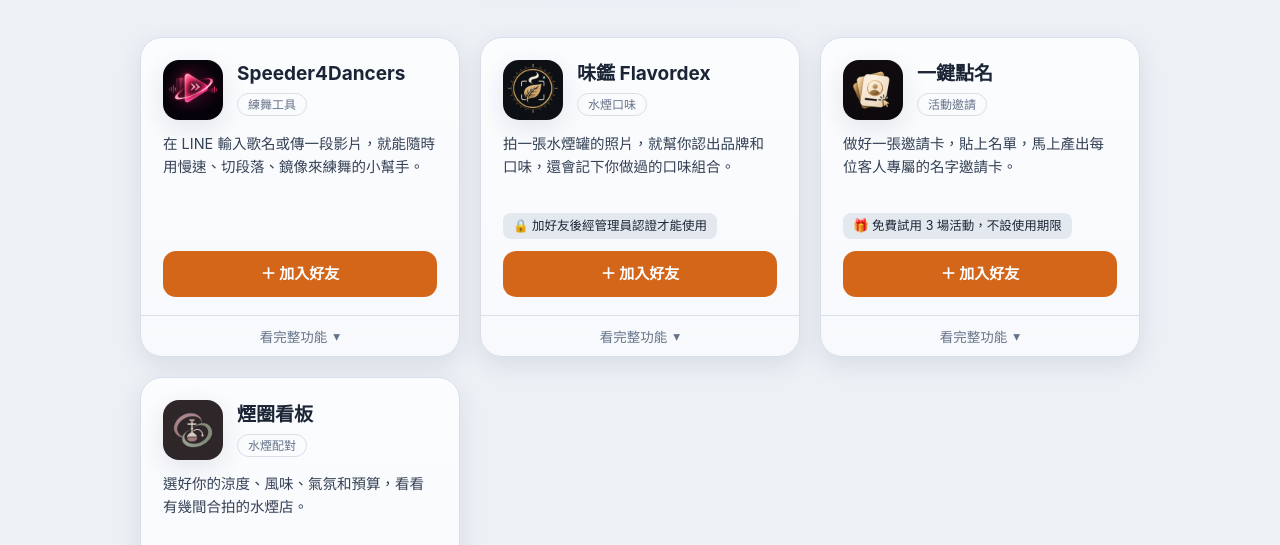
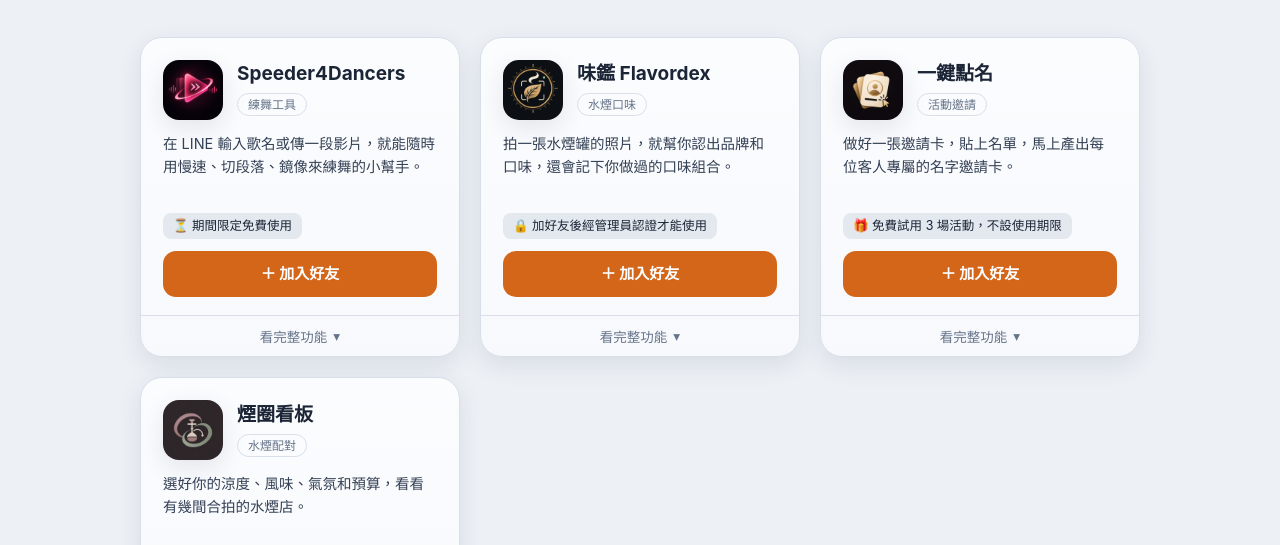
Before and after one commit to beccalzh/becca-line-bots, a plain HTML site: page index.html in a window 1280 px wide. Shown: the part 207-752 px from the top of the page. Drawn offline with Linux system fonts and the light colour scheme.

Commit message:
Mark Speeder4Dancers as free for a limited time
Co-Authored-By: Claude Opus 5.5 <noreply@anthropic.com>
Claude-Session: https://claude.ai/code/session_01BxJGeWtM1rS4jzxwERGezX

```diff
--- a/index.html
+++ b/index.html
@@ -164,6 +164,7 @@ const BOTS = [
     category: "練舞工具",
     icon: "assets/speeder4dancers-v2.png",
     tagline: "在 LINE 輸入歌名或傳一段影片，就能隨時用慢速、切段落、鏡像來練舞的小幫手。",
+    note: "⏳ 期間限定免費使用",
     lineId: "@729ozzub",
     qr: "assets/qr-729ozzub.svg",
     features: [
```
